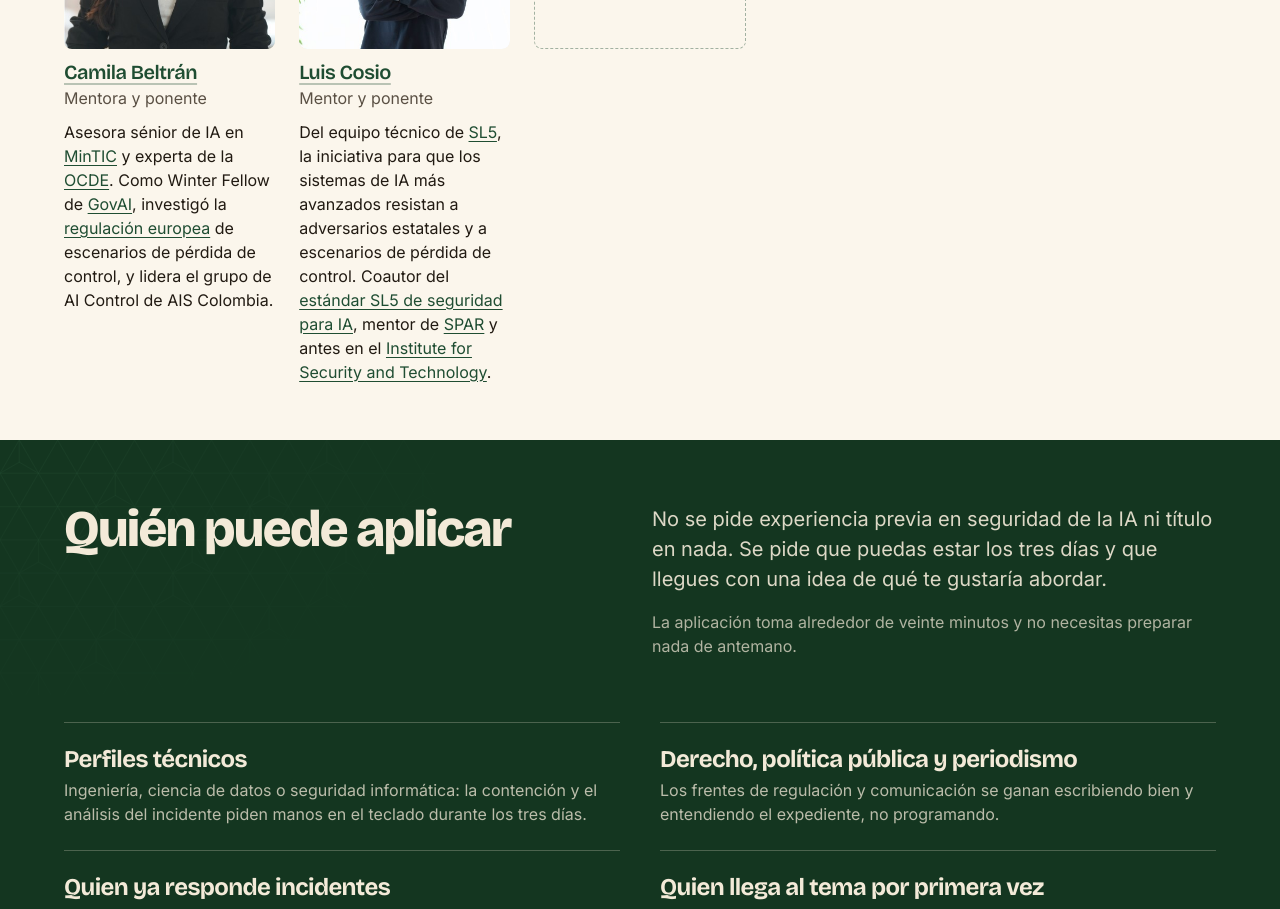
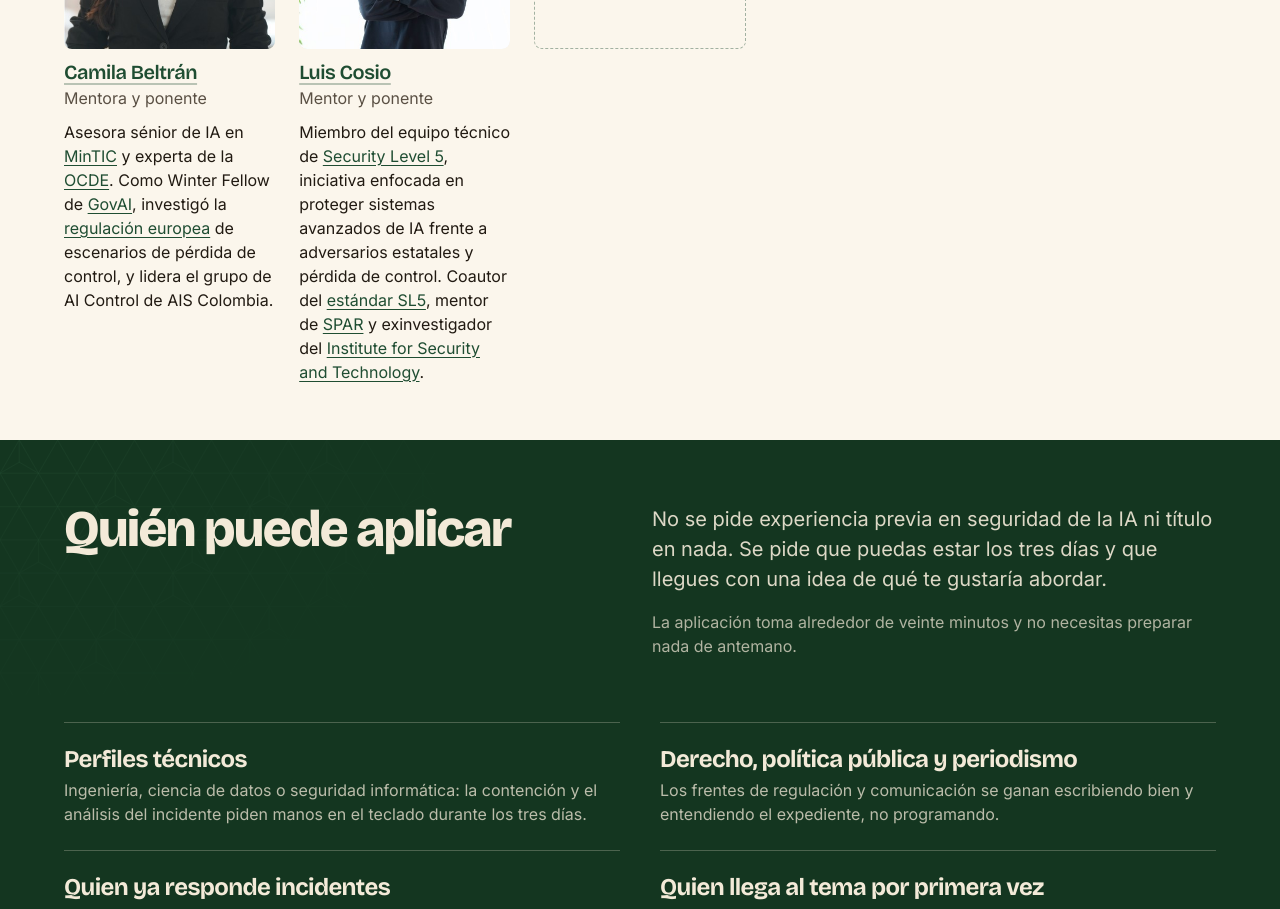
Before and after one commit to jgelves13/ai-safety-colombia-website, a Next.js app: page /sprint in a window 1280 px wide. Shown: the part 3480-4389 px from the top of the page. Built offline with nearby package versions, Linux system fonts and the light colour scheme.

Commit message:
Ajusta la bio de Luis Cosio a la redacción de Jose
Co-Authored-By: Claude Fable 5 <noreply@anthropic.com>
Claude-Session: https://claude.ai/code/session_012CKznMjdGBjYaUqR7buTXy

```diff
--- a/app/sprint/page.tsx
+++ b/app/sprint/page.tsx
@@ -221,24 +221,24 @@ const MENTORES: {
     linkedin: "https://www.linkedin.com/in/luiscosio/",
     bio: (
       <>
-        Del equipo técnico de{" "}
+        Miembro del equipo técnico de{" "}
         <a
           className={ENLACE}
           href="https://sl5.org/"
           target="_blank"
           rel="noopener noreferrer"
         >
-          SL5
+          Security Level 5
         </a>
-        , la iniciativa para que los sistemas de IA más avanzados resistan a
-        adversarios estatales y a escenarios de pérdida de control. Coautor del{" "}
+        , iniciativa enfocada en proteger sistemas avanzados de IA frente a
+        adversarios estatales y pérdida de control. Coautor del{" "}
         <a
           className={ENLACE}
           href="https://arxiv.org/abs/2605.08449"
           target="_blank"
           rel="noopener noreferrer"
         >
-          estándar SL5 de seguridad para IA
+          estándar SL5
         </a>
         , mentor de{" "}
         <a
@@ -249,7 +249,7 @@ const MENTORES: {
         >
           SPAR
         </a>{" "}
-        y antes en el{" "}
+        y exinvestigador del{" "}
         <a
           className={ENLACE}
           href="https://securityandtechnology.org/"
```
